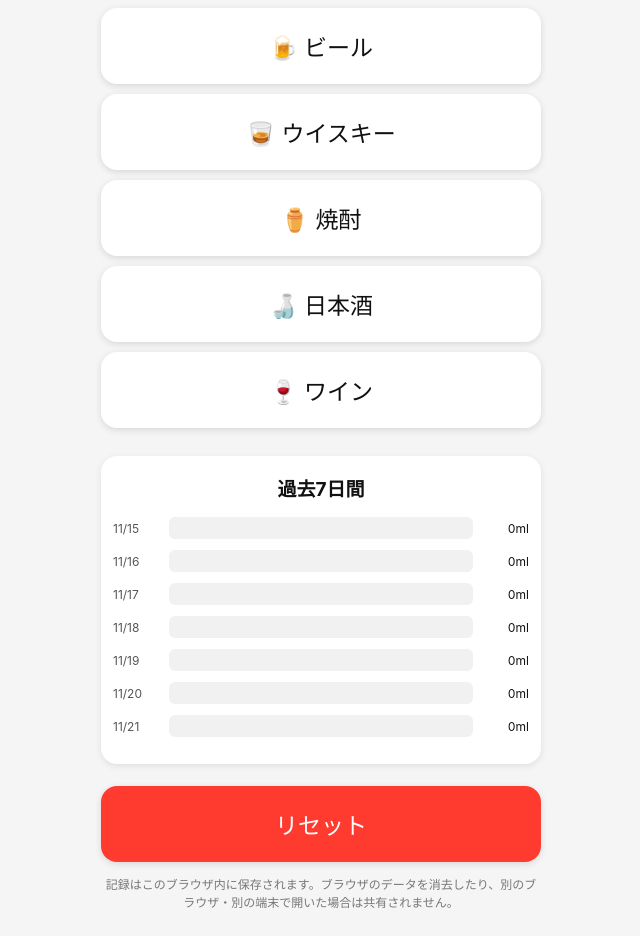
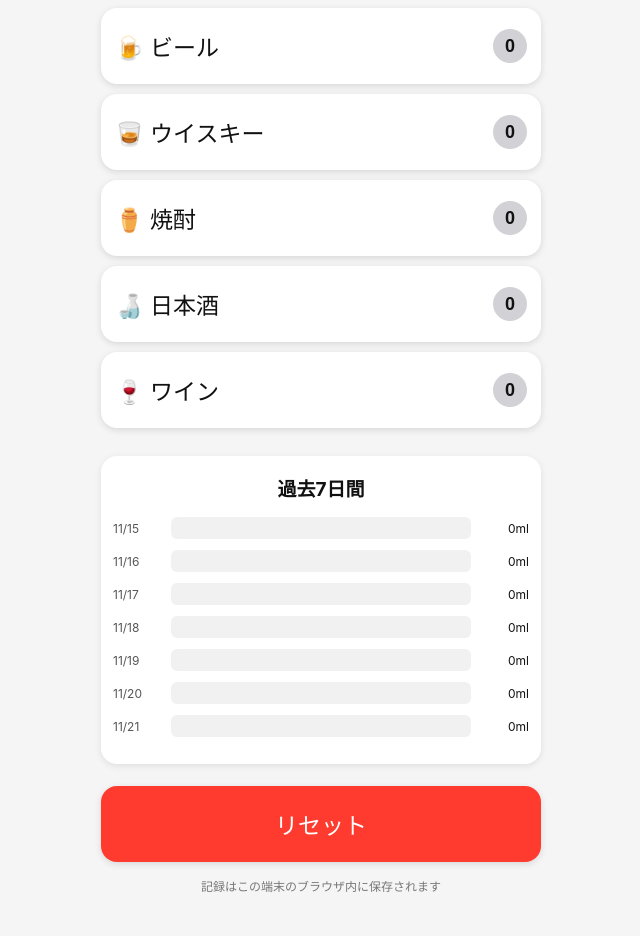
Before and after one commit to 127787/hodohodo_iphone_online.html, a plain HTML site: page index.html in a window 1280 px wide. Shown: the part 241-1177 px from the top of the page, without its empty margins (319-959 px from the left). Drawn offline with Linux system fonts and the light colour scheme.

Commit message:
Refactor HTML structure and update styles

```diff
--- a/index.html
+++ b/index.html
@@ -1,182 +1,396 @@
 <!DOCTYPE html>
-<!-- saved from url=(0060)file:///C:/Users/yuhod/Downloads/hodohodo_iphone_online.html -->
-<html lang="ja"><head><meta http-equiv="Content-Type" content="text/html; charset=UTF-8">
-
+<html lang="ja">
+<head>
+<meta charset="UTF-8">
 <meta name="viewport" content="width=device-width, initial-scale=1, viewport-fit=cover">
 <meta name="theme-color" content="#f5f5f5">
 <title>ほどほどに</title>
+
 <style>
-  * { box-sizing: border-box; }
-  body {
-    font-family: -apple-system, BlinkMacSystemFont, "Helvetica Neue", sans-serif;
-    background: #f5f5f5;
-    margin: 0;
-    padding: max(18px, env(safe-area-inset-top)) 16px max(24px, env(safe-area-inset-bottom));
-    text-align: center;
-    color: #111;
-    -webkit-tap-highlight-color: transparent;
+
+*{
+    box-sizing:border-box;
 }
-  .container { width: 100%; max-width: 440px; margin: 0 auto; }
-  h1 { margin: 10px 0 28px; font-size: 30px; }
-  .label { font-size: 20px; }
-  #total { font-size: clamp(54px, 15vw, 68px); font-weight: 700; margin: 14px 0 24px; font-variant-numeric: tabular-nums; }
-  button {
-    display: block;
-    width: 100%;
-    min-height: 76px;
-    padding: 14px;
-    margin: 10px 0;
-    border: 0;
-    border-radius: 16px;
-    background: #fff;
-    color: #111;
-    font: inherit;
-    font-size: 23px;
-    box-shadow: 0 2px 7px rgba(0,0,0,.12);
-    cursor: pointer;
-    touch-action: manipulation;
+
+body{
+    font-family:-apple-system,BlinkMacSystemFont,"Helvetica Neue",sans-serif;
+    background:#f5f5f5;
+    margin:0;
+    padding:max(18px,env(safe-area-inset-top)) 16px max(24px,env(safe-area-inset-bottom));
+    text-align:center;
+    color:#111;
+    -webkit-tap-highlight-color:transparent;
 }
-  button:active { transform: scale(.985); background: #f0f0f0; }
-  .reset { background: #ff3b30; color: #fff; margin-top: 22px; }
-  .reset:active { background: #df2d25; }
-  .graphArea {
-    background: #fff;
-    margin-top: 28px;
-    padding: 16px 12px;
-    border-radius: 16px;
-    box-shadow: 0 2px 7px rgba(0,0,0,.09);
-    text-align: left;
+
+.container{
+    width:100%;
+    max-width:440px;
+    margin:0 auto;
 }
-  .graphArea h2 { text-align: center; font-size: 19px; margin: 2px 0 16px; }
-  .barRow { display: flex; align-items: center; gap: 8px; margin: 11px 0; min-height: 22px; }
-  .date { flex: 0 0 48px; font-size: 12px; color: #555; }
-  .barTrack { flex: 1; min-width: 0; height: 22px; background: #f1f1f1; border-radius: 6px; overflow: hidden; }
-  .bar { height: 100%; min-width: 0; border-radius: 6px; }
-  .value { flex: 0 0 48px; text-align: right; font-size: 12px; font-variant-numeric: tabular-nums; }
-  .note { color: #777; font-size: 12px; line-height: 1.5; margin: 14px 4px 0; }
+
+h1{
+    margin:10px 0 28px;
+    font-size:30px;
+}
+
+.label{
+    font-size:20px;
+}
+
+#total{
+    font-size:clamp(54px,15vw,68px);
+    font-weight:700;
+    margin:14px 0 24px;
+}
+
+button{
+    display:block;
+    width:100%;
+    min-height:76px;
+    padding:14px;
+    margin:10px 0;
+    border:0;
+    border-radius:16px;
+    background:#fff;
+    color:#111;
+    font-size:23px;
+    box-shadow:0 2px 7px rgba(0,0,0,.12);
+}
+
+button:active{
+    transform:scale(.985);
+}
+
+.drinkRow{
+    display:flex;
+    justify-content:space-between;
+    align-items:center;
+    width:100%;
+}
+
+.badge{
+    width:34px;
+    height:34px;
+    border-radius:50%;
+    background:#d1d1d6;
+    color:#111;
+    font-size:18px;
+    font-weight:700;
+    display:flex;
+    align-items:center;
+    justify-content:center;
+}
+
+.reset{
+    background:#ff3b30;
+    color:#fff;
+    margin-top:22px;
+}
+
+.graphArea{
+    background:#fff;
+    margin-top:28px;
+    padding:16px 12px;
+    border-radius:16px;
+    box-shadow:0 2px 7px rgba(0,0,0,.09);
+    text-align:left;
+}
+
+.graphArea h2{
+    text-align:center;
+    font-size:19px;
+    margin:2px 0 16px;
+}
+
+.barRow{
+    display:flex;
+    align-items:center;
+    gap:8px;
+    margin:11px 0;
+}
+
+.date{
+    flex:0 0 50px;
+    font-size:12px;
+    color:#555;
+}
+
+.barTrack{
+    flex:1;
+    height:22px;
+    background:#f1f1f1;
+    border-radius:6px;
+    overflow:hidden;
+}
+
+.bar{
+    height:100%;
+    border-radius:6px;
+}
+
+.value{
+    flex:0 0 50px;
+    text-align:right;
+    font-size:12px;
+}
+
+.note{
+    color:#777;
+    font-size:12px;
+    margin-top:16px;
+    line-height:1.5;
+}
+
 </style>
 </head>
+
 <body>
-<main class="container">
+
+<div class="container">
+
 <h1>ほどほどに</h1>
+
 <div class="label">本日のアルコール量</div>
-  <div id="total" aria-live="polite" style="color: rgb(17, 17, 17);">0ml</div>
 
-  <button type="button" onclick="addDrink(5)">🍺 ビール</button>
-  <button type="button" onclick="addDrink(9)">🥃 ウイスキー</button>
-  <button type="button" onclick="addDrink(8)">⚱️ 焼酎</button>
-  <button type="button" onclick="addDrink(9)">🍶 日本酒</button>
-  <button type="button" onclick="addDrink(7)">🍷 ワイン</button>
+<div id="total">0ml</div>
 
-  <section class="graphArea" aria-label="過去7日間の記録">
+<button onclick="addDrink('beer',5)">
+    <div class="drinkRow">
+        <span>🍺 ビール</span>
+        <span class="badge" id="beerCount">0</span>
+    </div>
+</button>
+
+<button onclick="addDrink('whisky',9)">
+    <div class="drinkRow">
+        <span>🥃 ウイスキー</span>
+        <span class="badge" id="whiskyCount">0</span>
+    </div>
+</button>
+
+<button onclick="addDrink('shochu',8)">
+    <div class="drinkRow">
+        <span>⚱️ 焼酎</span>
+        <span class="badge" id="shochuCount">0</span>
+    </div>
+</button>
+
+<button onclick="addDrink('sake',10)">
+    <div class="drinkRow">
+        <span>🍶 日本酒</span>
+        <span class="badge" id="sakeCount">0</span>
+    </div>
+</button>
+
+<button onclick="addDrink('wine',7)">
+    <div class="drinkRow">
+        <span>🍷 ワイン</span>
+        <span class="badge" id="wineCount">0</span>
+    </div>
+</button>
+
+<div class="graphArea">
+
 <h2>過去7日間</h2>
-    <div id="graph"><div class="barRow"><div class="date">11/15</div><div class="barTrack"><div class="bar" style="width: 0%; background: rgb(0, 122, 255);"></div></div><div class="value">0ml</div></div><div class="barRow"><div class="date">11/16</div><div class="barTrack"><div class="bar" style="width: 0%; background: rgb(0, 122, 255);"></div></div><div class="value">0ml</div></div><div class="barRow"><div class="date">11/17</div><div class="barTrack"><div class="bar" style="width: 0%; background: rgb(0, 122, 255);"></div></div><div class="value">0ml</div></div><div class="barRow"><div class="date">11/18</div><div class="barTrack"><div class="bar" style="width: 0%; background: rgb(0, 122, 255);"></div></div><div class="value">0ml</div></div><div class="barRow"><div class="date">11/19</div><div class="barTrack"><div class="bar" style="width: 0%; background: rgb(0, 122, 255);"></div></div><div class="value">0ml</div></div><div class="barRow"><div class="date">11/20</div><div class="barTrack"><div class="bar" style="width: 0%; background: rgb(0, 122, 255);"></div></div><div class="value">0ml</div></div><div class="barRow"><div class="date">11/21</div><div class="barTrack"><div class="bar" style="width: 0%; background: rgb(0, 122, 255);"></div></div><div class="value">0ml</div></div></div>
-  </section>
 
-  <button type="button" class="reset" onclick="resetToday()">リセット</button>
-  <p class="note">記録はこのブラウザ内に保存されます。ブラウザのデータを消去したり、別のブラウザ・別の端末で開いた場合は共有されません。</p>
-</main>
+<div id="graph"></div>
+
+</div>
+
+<button class="reset" onclick="resetToday()">
+リセット
+</button>
+
+<div class="note">
+記録はこの端末のブラウザ内に保存されます
+</div>
+
+</div>
 
 <script>
-"use strict";
-const STORAGE_KEY = "alcoholHistory";
 
-function localDateKey(date = new Date()) {
+const STORAGE_KEY = "hodohodoHistory";
+
+function localDateKey(date=new Date()){
+
     const y = date.getFullYear();
-  const m = String(date.getMonth() + 1).padStart(2, "0");
-  const d = String(date.getDate()).padStart(2, "0");
+    const m = String(date.getMonth()+1).padStart(2,"0");
+    const d = String(date.getDate()).padStart(2,"0");
+
     return `${y}-${m}-${d}`;
 }
 
-function loadData() {
-  try {
-    const raw = localStorage.getItem(STORAGE_KEY);
-    if (!raw) return {};
-    const parsed = JSON.parse(raw);
-    return parsed && typeof parsed === "object" && !Array.isArray(parsed) ? parsed : {};
-  } catch (error) {
-    console.error("記録を読み込めませんでした:", error);
+function emptyDay(){
+
+    return {
+        total:0,
+        beer:0,
+        whisky:0,
+        shochu:0,
+        sake:0,
+        wine:0
+    };
+}
+
+function loadData(){
+
+    try{
+
+        return JSON.parse(
+            localStorage.getItem(STORAGE_KEY)
+        ) || {};
+
+    }catch{
+
         return {};
     }
 }
 
-function saveData(data) {
-  try {
-    localStorage.setItem(STORAGE_KEY, JSON.stringify(data));
-  } catch (error) {
-    alert("データを保存できませんでした。ブラウザの保存容量や設定をご確認ください。");
-    console.error(error);
-  }
+function saveData(data){
+
+    localStorage.setItem(
+        STORAGE_KEY,
+        JSON.stringify(data)
+    );
 }
 
-function addDrink(value) {
+function addDrink(type,value){
+
     const data = loadData();
+
     const today = localDateKey();
-  data[today] = (Number(data[today]) || 0) + value;
+
+    if(!data[today]){
+
+        data[today] = emptyDay();
+    }
+
+    data[today].total += value;
+    data[today][type]++;
+
     saveData(data);
+
     updateScreen();
 }
 
-function resetToday() {
-  if (confirm("本日のデータをリセットしますか？")) {
+function resetToday(){
+
+    if(confirm("本日のデータをリセットしますか？")){
+
         const data = loadData();
-    data[localDateKey()] = 0;
+
+        data[localDateKey()] = emptyDay();
+
         saveData(data);
+
         updateScreen();
     }
 }
 
-function updateScreen() {
+function updateScreen(){
+
     const data = loadData();
-  const total = Number(data[localDateKey()]) || 0;
-  const totalElement = document.getElementById("total");
-  totalElement.textContent = `${total}ml`;
-  totalElement.style.color = total >= 51 ? "#ff3b30" : "#111";
+
+    const todayData =
+        data[localDateKey()] || emptyDay();
+
+    const total = todayData.total;
+
+    document.getElementById("total").textContent =
+        total + "ml";
+
+    document.getElementById("total").style.color =
+        total >= 51 ? "#ff3b30" : "#111";
+
+    document.getElementById("beerCount").textContent =
+        todayData.beer;
+
+    document.getElementById("whiskyCount").textContent =
+        todayData.whisky;
+
+    document.getElementById("shochuCount").textContent =
+        todayData.shochu;
+
+    document.getElementById("sakeCount").textContent =
+        todayData.sake;
+
+    document.getElementById("wineCount").textContent =
+        todayData.wine;
+
     drawGraph(data);
 }
 
-function drawGraph(data = loadData()) {
-  const graph = document.getElementById("graph");
-  graph.replaceChildren();
+function drawGraph(data){
+
+    const graph =
+        document.getElementById("graph");
+
+    graph.innerHTML = "";
 
     const days = [];
-  for (let i = 6; i >= 0; i--) {
+
+    for(let i=6;i>=0;i--){
+
         const date = new Date();
-    date.setHours(12, 0, 0, 0);
-    date.setDate(date.getDate() - i);
-    const key = localDateKey(date);
-    days.push({ key, value: Math.max(0, Number(data[key]) || 0) });
+
+        date.setDate(
+            date.getDate()-i
+        );
+
+        const key =
+            localDateKey(date);
+
+        days.push({
+            key:key,
+            value:(data[key]?.total || 0)
+        });
     }
 
-  const maxValue = Math.max(51, ...days.map(day => day.value));
-  for (const day of days) {
-    const row = document.createElement("div");
-    row.className = "barRow";
+    const maxValue = Math.max(
+        51,
+        ...days.map(d => d.value)
+    );
 
-    const dateLabel = document.createElement("div");
-    dateLabel.className = "date";
-    dateLabel.textContent = day.key.slice(5).replace("-", "/");
+    days.forEach(day => {
 
-    const track = document.createElement("div");
-    track.className = "barTrack";
+        const percent =
+            (day.value/maxValue)*100;
 
-    const bar = document.createElement("div");
-    bar.className = "bar";
-    bar.style.width = `${(day.value / maxValue) * 100}%`;
-    bar.style.background = day.value >= 51 ? "#ff3b30" : "#007aff";
-    track.appendChild(bar);
+        const row =
+            document.createElement("div");
 
-    const value = document.createElement("div");
-    value.className = "value";
-    value.textContent = `${day.value}ml`;
+        row.className="barRow";
 
-    row.append(dateLabel, track, value);
+        row.innerHTML = `
+            <div class="date">
+                ${day.key.slice(5).replace("-","/")}
+            </div>
+
+            <div class="barTrack">
+                <div class="bar"
+                    style="
+                    width:${percent}%;
+                    background:${
+                        day.value >= 51
+                        ? '#ff3b30'
+                        : '#007aff'
+                    };
+                ">
+                </div>
+            </div>
+
+            <div class="value">
+                ${day.value}ml
+            </div>
+        `;
+
         graph.appendChild(row);
-  }
+    });
 }
 
 updateScreen();
+
 </script>
 
-
-</body></html>
+</body>
+</html>
```
Lines whose indentation alone changed are shown as unchanged.
